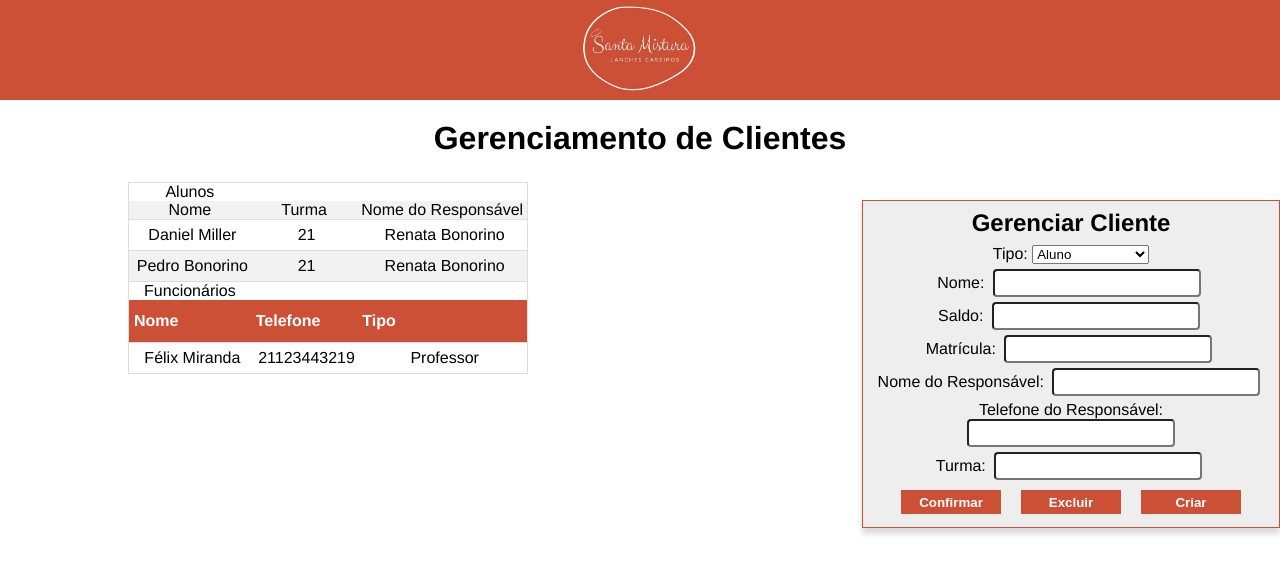
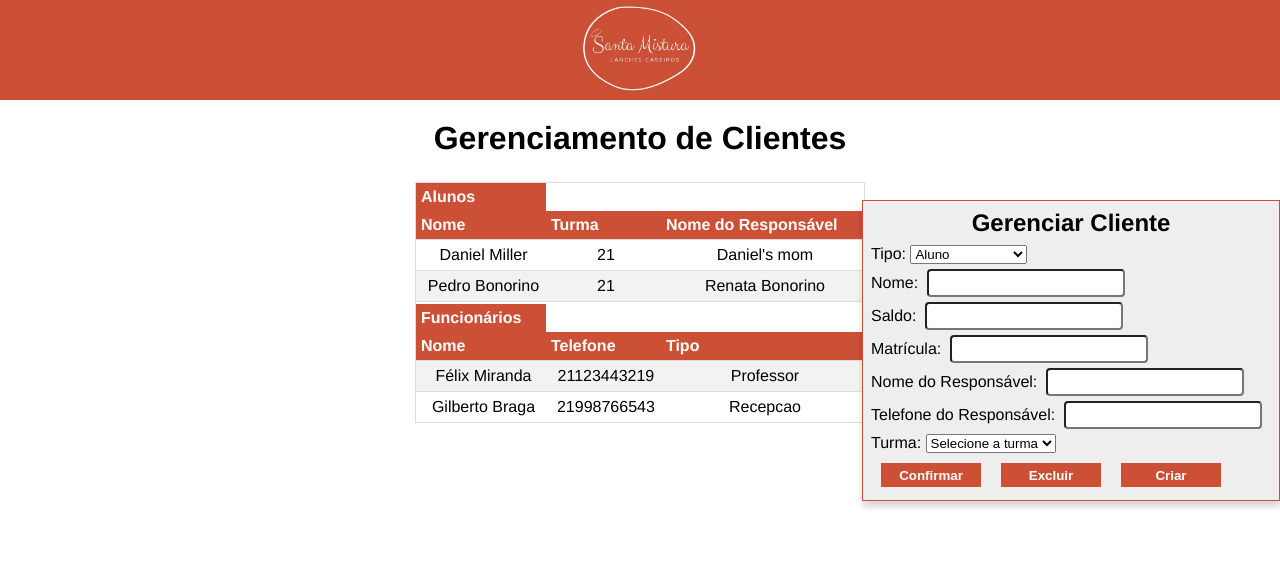
Before and after one commit to PedroBonorin0/Cantina-Santa-Mistura, a Vue app in the folder frontend/: page /clientes in a window 1280 px wide. Shown: the top 574 px of the page. Built offline with nearby package versions, Linux system fonts and the light colour scheme; data requests are answered from the project's data file.

Commit message:
Tela de clientes Finalizada

```diff
--- a/frontend/db/db.json
+++ b/frontend/db/db.json
@@ -14,11 +14,6 @@
       "nome": "X-Burger",
       "preco": "6.50",
       "id": 5
-    },
-    {
-      "nome": "Brownie",
-      "preco": "6.50",
-      "id": 6
     },
     {
       "nome": "Suco de Uva",
@@ -39,6 +34,11 @@
       "nome": "Batom",
       "preco": "1.50",
       "id": 12
+    },
+    {
+      "nome": "Bananinha",
+      "preco": "2.50",
+      "id": 13
     }
   ],
   "clientes": [
@@ -46,26 +46,12 @@
       "id": 1,
       "nome": "Pedro Bonorino",
       "tipo": "Aluno",
-      "saldo": -14.5,
+      "saldo": 0,
       "historico": [],
       "matricula": "2020123321",
       "cpf": "",
       "nomeResponsavel": "Renata Bonorino",
       "telefoneResponsavel": "21995246311",
-      "telefone": "",
-      "turma": "21",
-      "tipoFuncionario": ""
-    },
-    {
-      "id": 2,
-      "nome": "Daniel Miller",
-      "tipo": "Aluno",
-      "saldo": -5,
-      "historico": [],
-      "matricula": "2020123322",
-      "cpf": "",
-      "nomeResponsavel": "Renata Bonorino",
-      "telefoneResponsavel": "21987654321",
       "telefone": "",
       "turma": "21",
       "tipoFuncionario": ""
@@ -83,6 +69,48 @@
       "telefone": "21123443219",
       "tipoFuncionario": "Professor",
       "turma": "21"
+    },
+    {
+      "tipo": "",
+      "nome": "Daniel",
+      "saldo": "2",
+      "historico": [],
+      "matricula": "2022123334",
+      "cpf": "",
+      "nomeResponsavel": "mae do daniel",
+      "telefoneResponsavel": "21098767883",
+      "telefone": "",
+      "turma": "121",
+      "tipoFuncionario": "",
+      "id": 4
+    },
+    {
+      "tipo": "Aluno",
+      "nome": "Daniel Miller",
+      "saldo": "2.00",
+      "historico": [],
+      "matricula": "2022123332",
+      "cpf": "",
+      "nomeResponsavel": "Daniel's mom",
+      "telefoneResponsavel": "21999888877",
+      "telefone": "",
+      "turma": "21",
+      "tipoFuncionario": "",
+      "id": 5
+    },
+    {
+      "tipo": "Funcionario",
+      "nome": "Gilberto Braga",
+      "saldo": "0",
+      "historico": [],
+      "matricula": "",
+      "cpf": "12332111233",
+      "nomeResponsavel": "",
+      "telefoneResponsavel": "",
+      "telefone": "21998766543",
+      "turma": "",
+      "tipoFuncionario": "Recepcao",
+      "id": 6
     }
   ],
   "pedidos": [
@@ -472,6 +500,70 @@
       },
       "precoTotal": 5,
       "id": 16
+    },
+    {
+      "cliente": 1,
+      "produtos": [
+        {
+          "nome": "Batom",
+          "preco": "1.50",
+          "id": 12
+        },
+        {
+          "nome": "Batom",
+          "preco": "1.50",
+          "id": 12
+        },
+        {
+          "nome": "Pizza",
+          "preco": "6.50",
+          "id": 1
+        },
+        {
+          "nome": "Suco de Laranja",
+          "preco": "2.50",
+          "id": 8
+        }
+      ],
+      "data": {
+        "dia": 14,
+        "mes": 2,
+        "ano": 2022
+      },
+      "precoTotal": 12,
+      "id": 17
+    },
+    {
+      "cliente": 6,
+      "produtos": [
+        {
+          "nome": "Pizza",
+          "preco": "6.50",
+          "id": 1
+        },
+        {
+          "nome": "Pizza",
+          "preco": "6.50",
+          "id": 1
+        },
+        {
+          "nome": "Batom",
+          "preco": "1.50",
+          "id": 12
+        },
+        {
+          "nome": "Suco de Uva",
+          "preco": "2.50",
+          "id": 7
+        }
+      ],
+      "data": {
+        "dia": 15,
+        "mes": 2,
+        "ano": 2022
+      },
+      "precoTotal": 17,
+      "id": 18
     }
   ],
   "turmas": [
--- a/frontend/src/components/TabelaClientes.vue
+++ b/frontend/src/components/TabelaClientes.vue
@@ -1,22 +1,23 @@
 <template>
   <div>
-    <div class="geralTabela">
+    <div id="container-geral">
       <table class="tabelaGeral">
         <tr class="headerTipo">
-          <td>Alunos</td>
+          <th>Alunos</th>
         </tr>
         <tr class="headerCampos">
-          <td>Nome</td>
-          <td>Turma</td>
-          <td>Nome do Responsável</td>
+          <th>Nome</th>
+          <th>Turma</th>
+          <th>Nome do Responsável</th>
         </tr>
         <tr class="body" v-for="aluno in listaAlunosOrdenada()" :key="aluno.id" @click="handleClickCliente(aluno)">
           <td>{{ aluno.nome }}</td>
           <td>{{ aluno.turma }}</td>
           <td>{{ aluno.nomeResponsavel }} </td>
         </tr>
+        <tr class="divisao"></tr>
         <tr class="headerTipo">
-          <td>Funcionários</td>
+          <th>Funcionários</th>
         </tr>
         <tr class="headerCampos">
           <th>Nome</th>
@@ -37,7 +38,7 @@
           <div class="formBody">
             <form>
               <label>Tipo: </label>
-              <select class="select Tipo" v-model="tipoSelecionado">
+              <select class="select Tipo" v-model="tipoSelecionado" @change="limpaCampos()">
                 <option disabled="disabled" value="" selected>Selecione o tipo</option>
                 <option value="Aluno">Aluno</option>
                 <option value="Funcionario">Funcionario</option>
@@ -65,7 +66,10 @@
                 </div>
                 <div class="input">
                   <label>Turma: </label>
-                  <input type="text" v-model="this.clienteSelecionado.turma">
+                  <select class="selectTurma" v-model="this.clienteSelecionado.turma">
+                    <option disabled="disabled" value="" selected>Selecione a turma</option>
+                    <option v-for="turma in listaTurmas" :key="turma.id">{{ turma.nome }}</option>
+                  </select>
                 </div>
               </div>
               <div v-else>
@@ -96,7 +100,10 @@
                 </div>
                 <div class="input" v-if="this.clienteSelecionado.tipoFuncionario === 'Professor'">
                   <label>Turma: </label>
-                  <input type="text" v-model="this.clienteSelecionado.turma">
+                  <select class="selectTurma" v-model="this.clienteSelecionado.turma">
+                    <option disabled="disabled" value="" selected>Selecione a turma</option>
+                    <option v-for="turma in listaTurmas" :key="turma.id">{{ turma.nome }}</option>
+                  </select>
                 </div>
               </div>
 
@@ -122,7 +129,10 @@ export default {
   data() {
     return {
       requisicaoClientes: 'http://localhost:3000/clientes',
+      requisicaoTurmas: 'http://localhost:3000/turmas',
       tipoSelecionado: 'Aluno',
+      temErro: false,
+
       clienteSelecionado: {
         nome: '',
         tipo: '',
@@ -141,6 +151,7 @@ export default {
       listaAlunos: [],
       listaFuncionarios: [],
       listaClientes: [],
+      listaTurmas: []
     }
   },
 
@@ -150,6 +161,8 @@ export default {
 
   methods: {
     async getAllClientes() {
+      this.listaAlunos = [];
+      this.listaFuncionarios = [];
       const req = await fetch(this.requisicaoClientes);
       const data = await req.json();
 
@@ -160,6 +173,14 @@ export default {
 
         if(cliente.tipo === 'Funcionario') this.listaFuncionarios.push(cliente);
       });
+
+      this.getAllTurmas();
+    },
+    async getAllTurmas() {
+      const req = await fetch(this.requisicaoTurmas);
+      const data = await req.json();
+
+      this.listaTurmas = data;
     },
     handleClickCliente(cliente) {
       this.tipoSelecionado = cliente.tipo;
@@ -177,6 +198,7 @@ export default {
       this.clienteSelecionado.id = cliente.id;
     },
     async handleConfirmar() {
+
       const option = {
         tipo: this.clienteSelecionado.tipo,
         nome: this.clienteSelecionado.nome,
@@ -248,8 +270,17 @@ export default {
       console.log(res);
     },
     async handleCriar() {
+      let temClienteComDados = this.verificaClienteCadastrado();
+
+      if(temClienteComDados) {
+        this.temErro = true;
+        return;
+      } else {
+        this.temErro = false;
+      }
+
       const clienteNovo = {
-        tipo: this.clienteSelecionado.tipo,
+        tipo: this.tipoSelecionado,
         nome: this.clienteSelecionado.nome,
         saldo: this.clienteSelecionado.saldo,
         historico: this.clienteSelecionado.historico,
@@ -290,6 +321,20 @@ export default {
 
       this.getAllClientes();
     },
+    verificaClienteCadastrado() {
+      let clienteCadastrado;
+
+      this.listaClientes.forEach(cliente => {
+        if(this.tipoSelecionado === 'Aluno')
+          if(this.clienteSelecionado.matricula === cliente.matricula)
+            clienteCadastrado = true;
+
+        if(this.tipoSelecionado === 'Funcionario')
+          if(this.clienteSelecionado.cpf === cliente.cpf)
+            clienteCadastrado = true;
+      });
+      return clienteCadastrado;
+    },
     listaAlunosOrdenada() {
       return orderBy(this.listaAlunos, 'nome');
     },
@@ -297,16 +342,42 @@ export default {
       return orderBy(this.listaFuncionarios, 'nome');
     },
     getIdClienteSelecionado() {
-      return this.clienteSelecionado.id;
+      let idCliente;
+      this.listaClientes.forEach(cliente => {
+        if(this.clienteSelecionado.tipo === 'Aluno')
+          if(this.clienteSelecionado.matricula === cliente.matricula)
+            idCliente = cliente.id;
+
+        if(this.clienteSelecionado.tipo === 'Funcionario')
+          if(this.clienteSelecionado.cpf === cliente.cpf)
+            idCliente = cliente.id;
+
+      });
+      return idCliente;
+    },
+    limpaCampos() {
+      if(this.tipoSelecionado === 'Aluno') {
+        this.clienteSelecionado.cpf = '';
+        this.clienteSelecionado.telefone = '';
+        this.clienteSelecionado.tipoFuncionario = '';
+      } else {
+        this.clienteSelecionado.matricula = '';
+        this.clienteSelecionado.nomeResponsavel = '';
+        this.clienteSelecionado.telefoneResponsavel = '';
+      }
     }
   }
 }
 </script>
 
 <style scoped>
+#container-geral {
+  margin: 20px auto;
+}
+
 .tabelaGeral {
-  margin: 25px 0;
-  width: 400px;
+  margin: 25px auto;
+  width: 450px;
   border: 1px solid #ddd;
   border-collapse: collapse;
 }
@@ -326,8 +397,12 @@ export default {
 
 .tabelaGeral tr:hover {background-color: #ddd;}
 
+.tabelaGeral .divisao {
+  height: 2px;
+}
+
 .tabelaGeral th {
-  padding: 12px 5px;
+  padding: 5px 5px;
   text-align: left;
   background-color: #CC5036;
   color: white;
@@ -343,6 +418,15 @@ export default {
   height: 20px;
   border-radius: 4px;
   width: 200px;
+}
+
+.formBody {
+  max-height: 400px;
+  text-align: left;
+}
+
+.formBody input {
+  max-width: 190px;
 }
 
 .formBody button {
```
